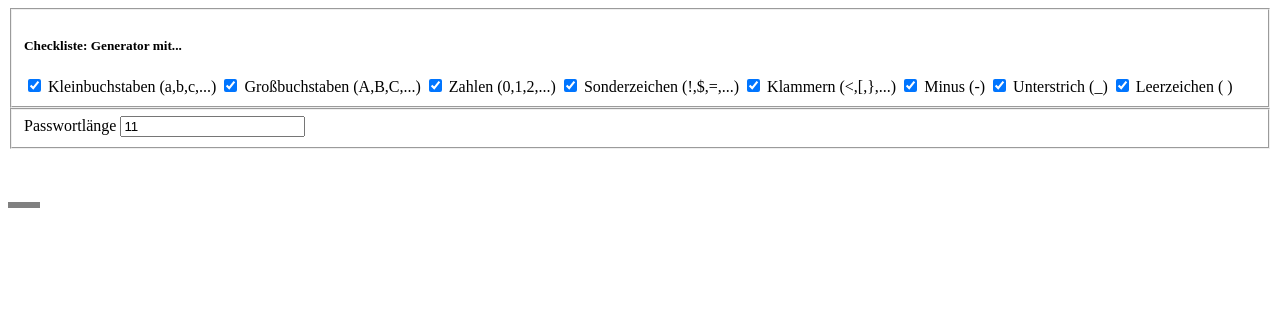
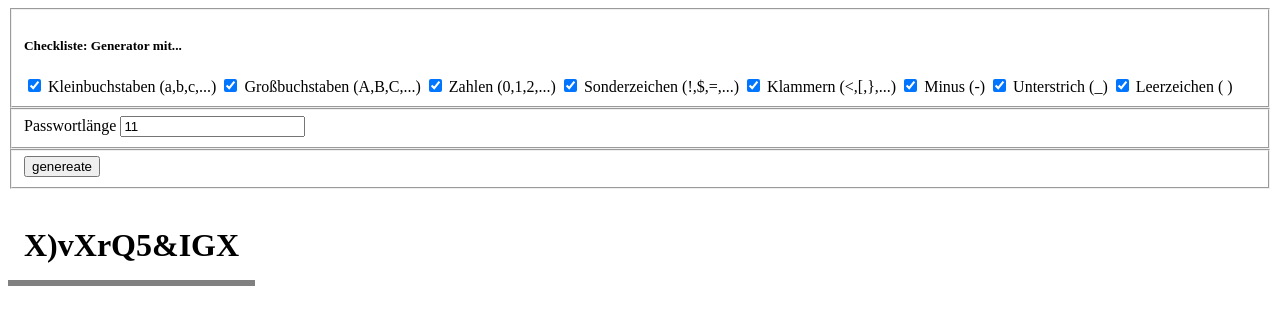
Before and after one commit to webdynamik/password-generator, a website: page index.html in a window 1280 px wide. Drawn offline with Linux system fonts and the light colour scheme.

Commit message:
add refresh btn and fix german spelling

```diff
--- a/index.html
+++ b/index.html
@@ -43,6 +43,11 @@
         <input type="text" name="length" value="11" id="pwLen"  onchange="onChange(this);">
 
     </fieldset>
+    <fieldset>
+
+        <input type="button" value="genereate" onclick="onClick(this);">
+
+    </fieldset>
 </form>
 
 <h1 class="pw" style="border-bottom: .2em solid gray;width: auto;display: inline-block; padding: .5em;"></h1>
@@ -62,7 +67,7 @@
     //        _options.underscore = true;
     //        _options.space = true;
 
-    var passwort  = new PasswortGenerator(_options);
+    var passwort  = new PasswordGenerator(_options);
 
     console.log( passwort.get() );
 /*
@@ -94,6 +99,12 @@
         passwort.set(obj);
         passwort.render();
     }
+
+
+    function onClick(e){
+        passwort.render();
+        return false;
+    }
 </script>
 
 </body>
```
